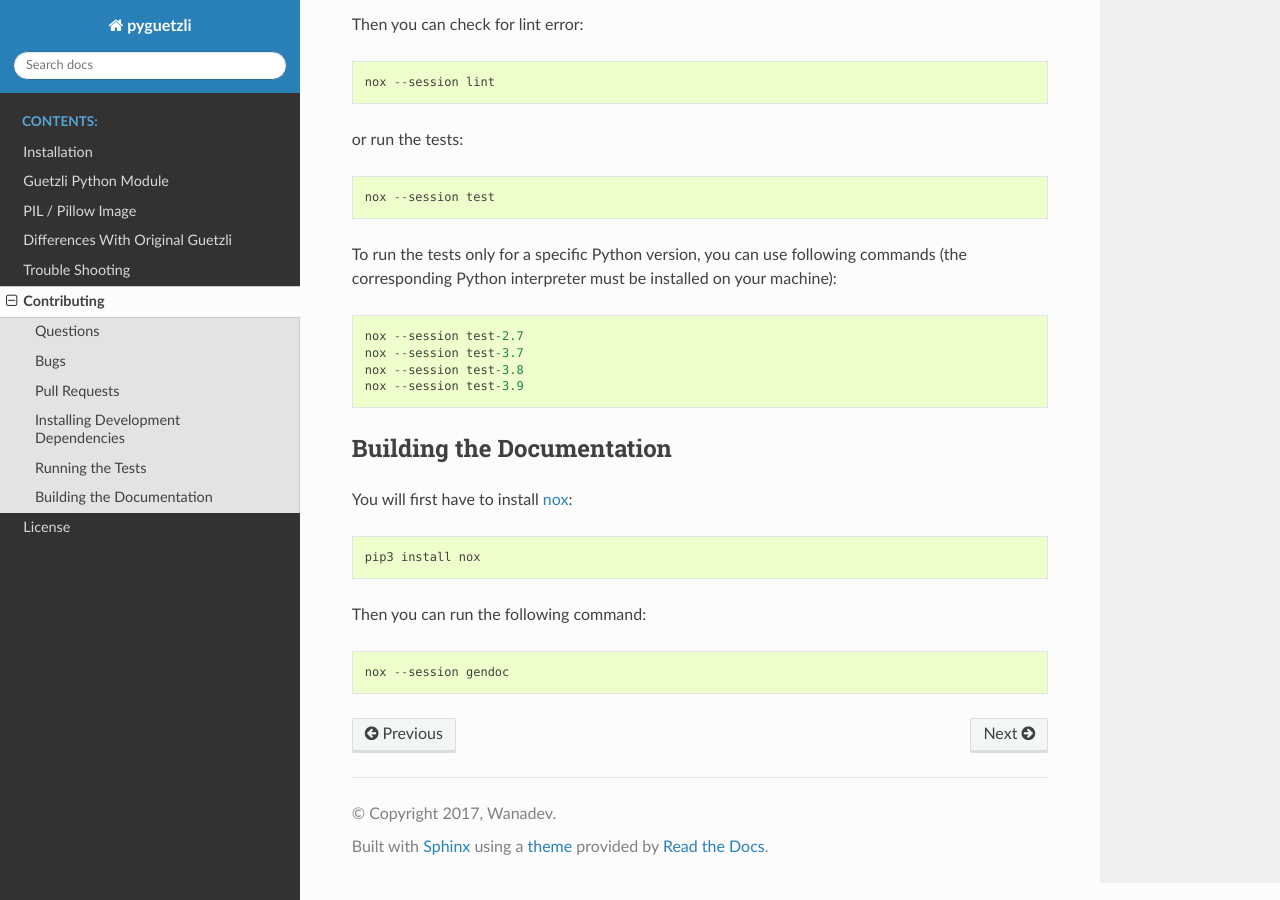
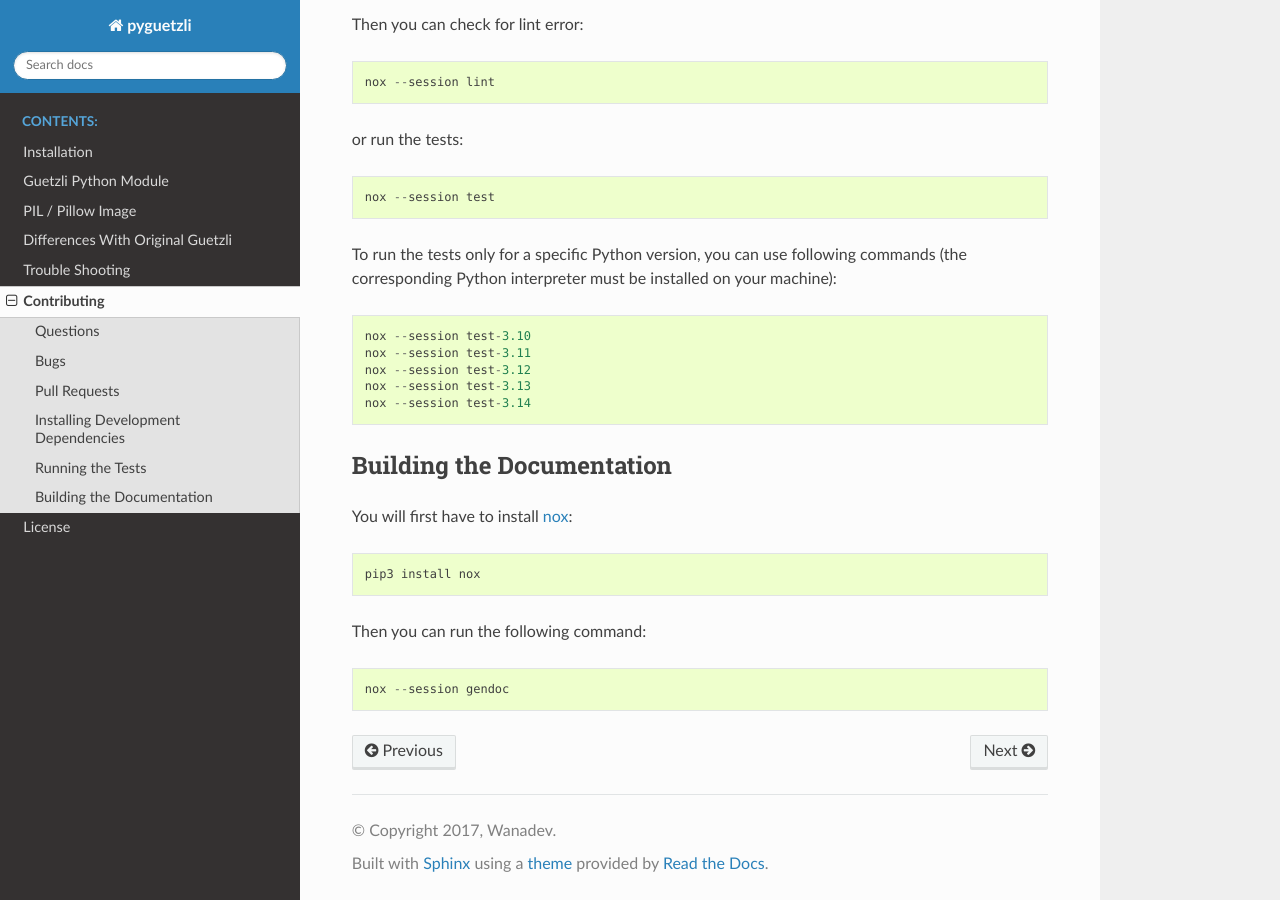
Before and after one commit to wanadev/pyguetzli, a Sphinx documentation site: the page built from docs/contributing.rst, in a window 1280 px wide and 900 px high, scrolled down 1328 px. Built offline with Sphinx 7.4.7 and the Read the Docs theme 3.1.0, drawn with Linux system fonts in a browser that asks for light colours.

Commit message:
misc!: Added Python 3.14 support, removed Python 3.9 support

```diff
--- a/README.rst
+++ b/README.rst
@@ -45,7 +45,8 @@ Changelog
 
 * **[NEXT]** (changes on ``master`` but not released yet):
 
-  * Nothing yet ;)
+  * misc: Added Python 3.14 support (@flozz)
+  * misc!: Removed Python 3.9 support (@flozz)
 
 * **v1.0.17:**
 
--- a/docs/contributing.rst
+++ b/docs/contributing.rst
@@ -75,10 +75,11 @@ To run the tests only for a specific Python version, you can use following
 commands (the corresponding Python interpreter must be installed on your
 machine)::
 
-    nox --session test-2.7
-    nox --session test-3.7
-    nox --session test-3.8
-    nox --session test-3.9
+    nox --session test-3.10
+    nox --session test-3.11
+    nox --session test-3.12
+    nox --session test-3.13
+    nox --session test-3.14
 
 
 Building the Documentation
--- a/noxfile.py
+++ b/noxfile.py
@@ -7,7 +7,7 @@ def lint(session):
     session.run("flake8", "pyguetzli", "test", "noxfile.py")
 
 
-@nox.session(python=["3.9", "3.10", "3.11", "3.12", "3.13"], reuse_venv=True)
+@nox.session(python=["3.10", "3.11", "3.12", "3.13", "3.14"], reuse_venv=True)
 def test(session):
     session.install("pytest")
     session.install(".[PIL]")
```
Also changed, not shown: setup.py (+7 -2 lines), 2 other files.
